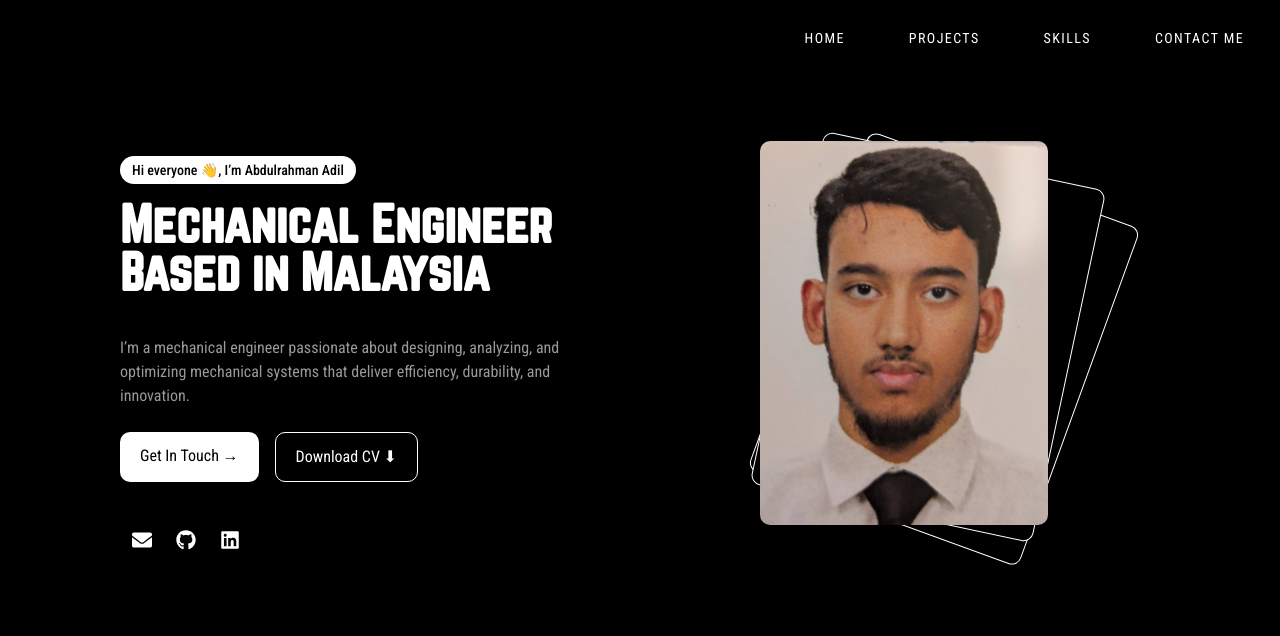
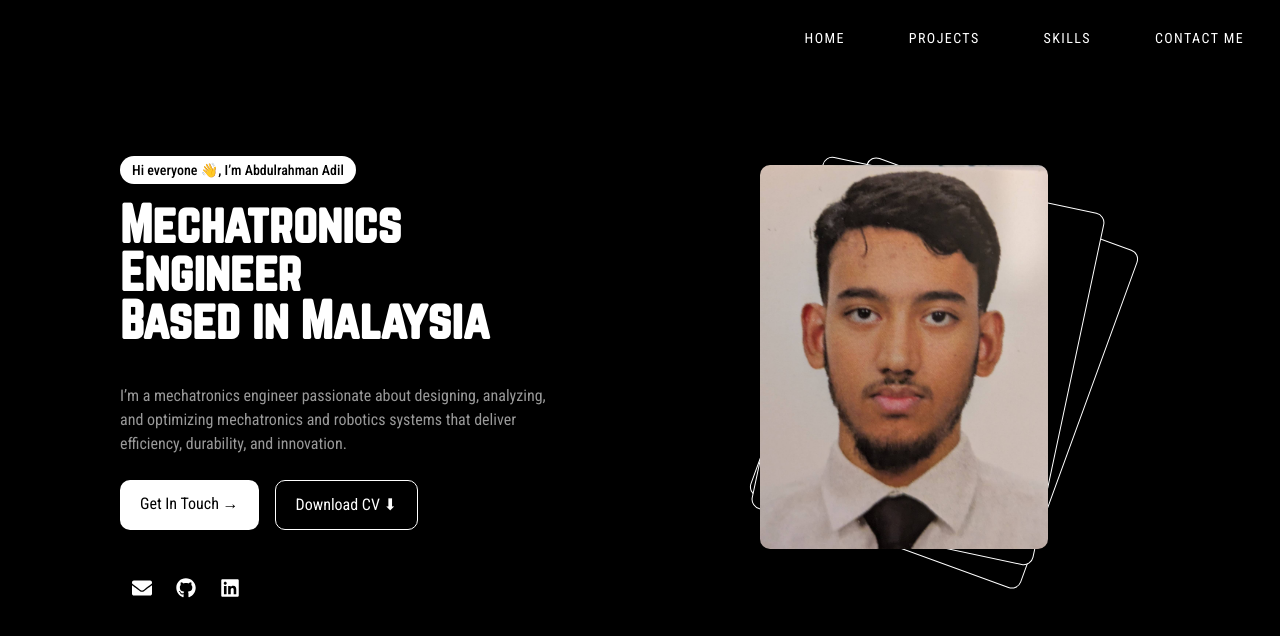
Before and after one commit to MFA005/Adil-Portfolio, a Next.js app: page / in a window 1280 px wide. Shown: the top 636 px of the page. Built offline with nearby package versions, Linux system fonts and the light colour scheme.

Commit message:
Update page.tsx

```diff
--- a/src/app/page.tsx
+++ b/src/app/page.tsx
@@ -14,12 +14,12 @@ export default function Home() {
           </span>
 
           <h1 className="text-4xl mb-10 md:text-5xl font-bold text-white mt-4">
-            Mechanical Engineer <br />Based in Malaysia
+            Mechatronics Engineer <br />Based in Malaysia
           </h1>
 
           <p className="text-white/60 mt-4 max-w-md">
-            I’m a mechanical engineer passionate about designing, analyzing,
-            and optimizing mechanical systems that deliver efficiency,
+            I’m a mechatronics engineer passionate about designing, analyzing,
+            and optimizing mechatronics and robotics systems that deliver efficiency,
             durability, and innovation.
           </p>
 
```
